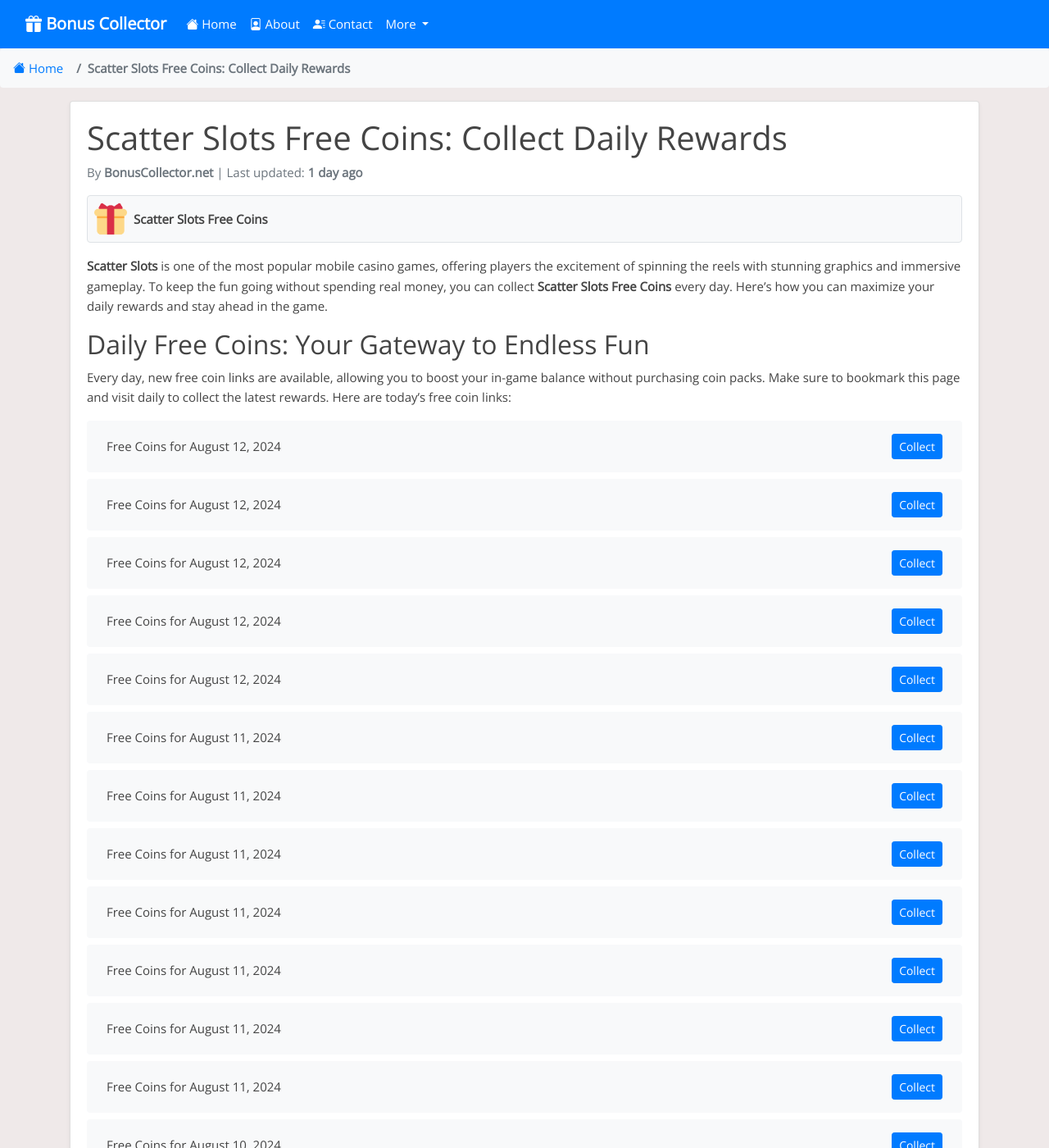
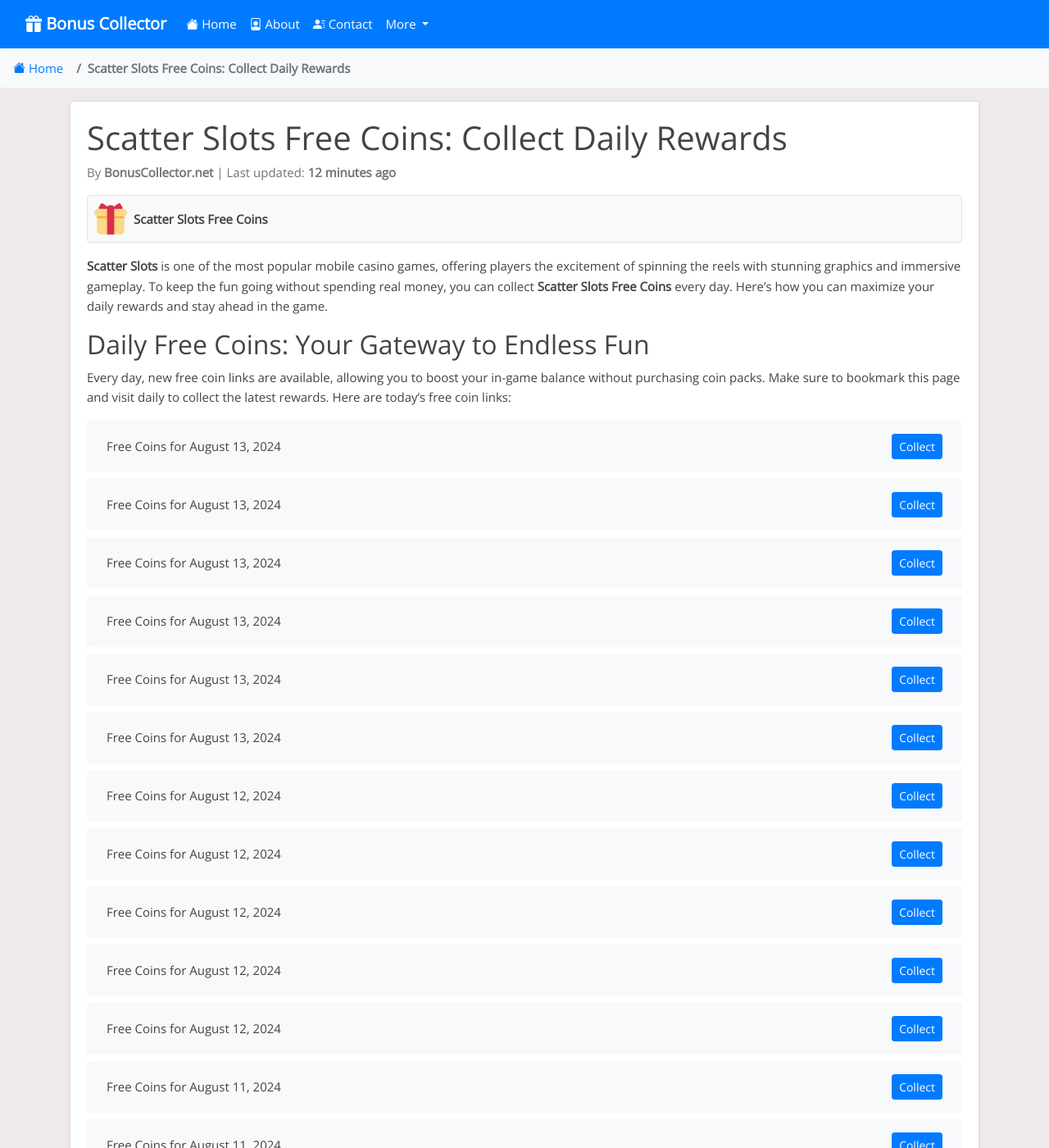
Before and after one commit to Prollad99/bs-net, a Jekyll site: the page built from _posts/2024-08-09-scatter-slots.md, in a window 1280 px wide and 1400 px high. Shown: the whole window at 82% size. Built offline with Jekyll 4.4.1, drawn with Linux system fonts in a browser that asks for light colours; nearby versions of some CDN libraries; comment, search, counter and statistics services are not loaded; some of the changed text lies outside the part shown.

Commit message:
Update scatter-slots reward links and last modified date

```diff
--- a/_data/include_files.yml
+++ b/_data/include_files.yml
@@ -89,4 +89,4 @@
   last_modified: 2024-08-12 18:45:29
 
 scatter-slots.html:
-  last_modified: 2024-08-12 03:23:34
+  last_modified: 2024-08-13 03:23:19
--- a/_includes/scatter-slots.html
+++ b/_includes/scatter-slots.html
@@ -1,4 +1,28 @@
 <ul class="list-group mt-3 mb-4">
+  <li class="list-group-item d-flex justify-content-between align-items-center">
+    <span>Free Coins for August 13, 2024</span>
+    <a href="https://tinyurl.com/mtb7scer" class="btn btn-primary btn-sm">Collect</a>
+  </li>
+  <li class="list-group-item d-flex justify-content-between align-items-center">
+    <span>Free Coins for August 13, 2024</span>
+    <a href="https://tinyurl.com/6epcephc" class="btn btn-primary btn-sm">Collect</a>
+  </li>
+  <li class="list-group-item d-flex justify-content-between align-items-center">
+    <span>Free Coins for August 13, 2024</span>
+    <a href="https://tinyurl.com/35d58hw3" class="btn btn-primary btn-sm">Collect</a>
+  </li>
+  <li class="list-group-item d-flex justify-content-between align-items-center">
+    <span>Free Coins for August 13, 2024</span>
+    <a href="https://tinyurl.com/bdfcazpz" class="btn btn-primary btn-sm">Collect</a>
+  </li>
+  <li class="list-group-item d-flex justify-content-between align-items-center">
+    <span>Free Coins for August 13, 2024</span>
+    <a href="https://tinyurl.com/37k5xrad" class="btn btn-primary btn-sm">Collect</a>
+  </li>
+  <li class="list-group-item d-flex justify-content-between align-items-center">
+    <span>Free Coins for August 13, 2024</span>
+    <a href="https://tinyurl.com/33cuh6w3" class="btn btn-primary btn-sm">Collect</a>
+  </li>
   <li class="list-group-item d-flex justify-content-between align-items-center">
     <span>Free Coins for August 12, 2024</span>
     <a href="https://tinyurl.com/yzbwu8ev" class="btn btn-primary btn-sm">Collect</a>
@@ -375,28 +399,4 @@
     <span>Free Coins for August 9, 2024</span>
     <a href="https://tinyurl.com/sf3x6psx" class="btn btn-primary btn-sm">Collect</a>
   </li>
-  <li class="list-group-item d-flex justify-content-between align-items-center">
-    <span>Free Coins for August 9, 2024</span>
-    <a href="https://tinyurl.com/23xpwm6f" class="btn btn-primary btn-sm">Collect</a>
-  </li>
-  <li class="list-group-item d-flex justify-content-between align-items-center">
-    <span>Free Coins for August 9, 2024</span>
-    <a href="https://tinyurl.com/4k224mnw" class="btn btn-primary btn-sm">Collect</a>
-  </li>
-  <li class="list-group-item d-flex justify-content-between align-items-center">
-    <span>Free Coins for August 9, 2024</span>
-    <a href="https://tinyurl.com/2vmbf7vt" class="btn btn-primary btn-sm">Collect</a>
-  </li>
-  <li class="list-group-item d-flex justify-content-between align-items-center">
-    <span>Free Coins for August 9, 2024</span>
-    <a href="https://tinyurl.com/4ct6479b" class="btn btn-primary btn-sm">Collect</a>
-  </li>
-  <li class="list-group-item d-flex justify-content-between align-items-center">
-    <span>Free Coins for August 9, 2024</span>
-    <a href="https://tinyurl.com/9h8wauv3" class="btn btn-primary btn-sm">Collect</a>
-  </li>
-  <li class="list-group-item d-flex justify-content-between align-items-center">
-    <span>Free Coins for August 9, 2024</span>
-    <a href="https://tinyurl.com/nmt8hzdb" class="btn btn-primary btn-sm">Collect</a>
-  </li>
 </ul>
```
Also changed, not shown: links-json/scatter-slots.json (+24 -24 lines).
